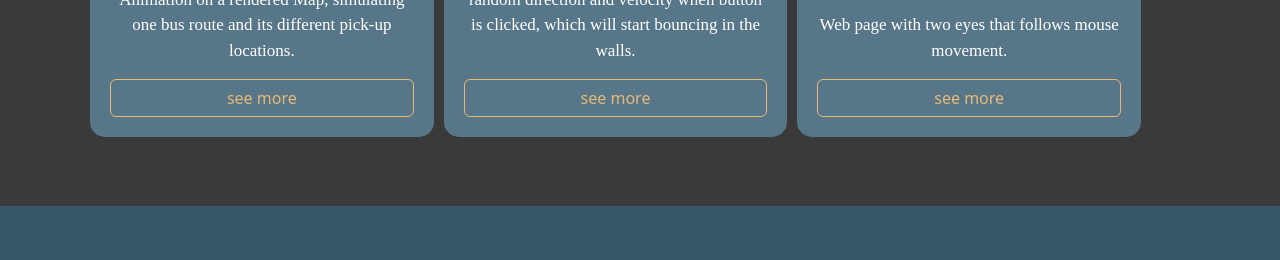
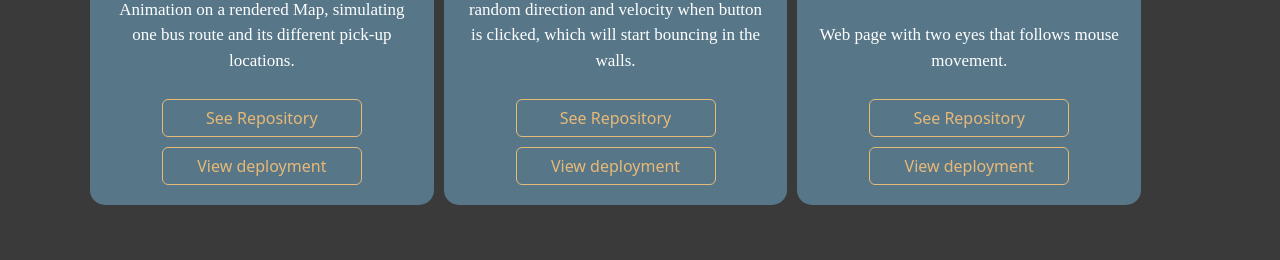
Before and after one commit to sebastianzr13/SZ-Portfolio_Bootstrap, a plain HTML site: page desktop_2.html in a window 1280 px wide. Shown: the part 310-570 px from the top of the page. Drawn offline with nearby package versions, Linux system fonts and the light colour scheme.

Commit message:
Deployment links added

```diff
--- a/desktop_2.html
+++ b/desktop_2.html
@@ -30,17 +30,21 @@
   <div class="card">
     <h2>MAPS</h2>
     <p>Animation on a rendered Map, simulating one bus route and its different pick-up locations.</p>
-    <a href="https://github.com/sebastianzr13/S9-Animated-Map" class="btn">see more</a>
+    <a href="https://github.com/sebastianzr13/S9-Animated-Map" class="btn">See Repository</a>
+    <a href="https://sebastianzr13.github.io/S9-Animated-Map/" class="btn">View deployment</a>
   </div>
   <div class="card">
       <h2>PAC-MEN</h2>
       <p>Web page that produces a new PacMan at random direction and velocity when button is clicked, which will start bouncing in the walls.</p>
-    <a href="https://github.com/sebastianzr13/S7-PacMen-Factory" class="btn">see more</a>
+      <a href="https://github.com/sebastianzr13/S7-PacMen-Factory" class="btn">See Repository</a>
+      <a href="https://sebastianzr13.github.io/S7-PacMen-Factory/" class="btn">View deployment</a>
   </div>
       <div class="card">
         <h2>EYES</h2>
         <p>Web page with two eyes that follows mouse movement.</p>
-        <a href="https://github.com/sebastianzr13/S8-Eye-Movement" class="btn">see more</a>
+        <a href="https://github.com/sebastianzr13/S8-Eye-Movement" class="btn">See Repository</a>
+        <a href="https://sebastianzr13.github.io/S8-Eye-Movement/" class="btn">View deployment</a>
+
       </div>
   </div>
 </section>
--- a/style.css
+++ b/style.css
@@ -129,12 +129,21 @@ section img:hover {
     background: #577789;
     border-radius: 20px;
     min-width: 200px;
+    display: flex;
+    align-items: center;
+    justify-content: center;
+    gap: 10px;
+
+
 }
 
 .card h2{
     color: #E6B978;
 }
 
+.btn {
+    width: 200px;
+}
 
 /* Footer */
 
```
